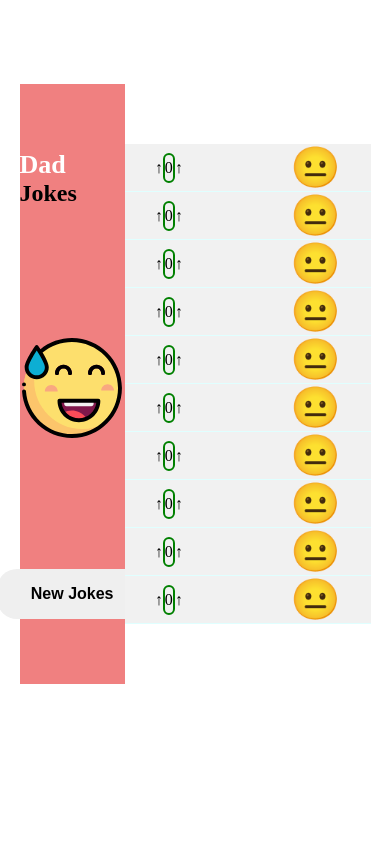
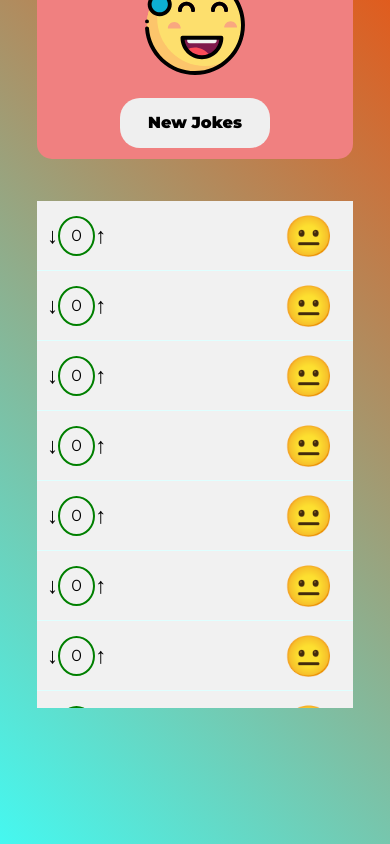
Before and after one commit to moonle-js/dadJokes, a React app: page / in a window 390 px wide. Built offline with nearby package versions, Linux system fonts and the light colour scheme; no server answers.

Commit message:
Needs to be tested

```diff
--- a/src/App/App.js
+++ b/src/App/App.js
@@ -2,15 +2,51 @@ import { useEffect, useState } from "react"
 import style from './app.module.css'
 import LeftSide from "./components/leftSide/leftSide"
 import RightSide from "./components/rightSide/rightSide"
+import axios from "axios"
+import {v4 as uuid} from 'uuid'
 
 export default function App(){
+
+    const [jokes, setJokes] = useState(JSON.parse(localStorage.getItem('jokes')) || []);
+
+    const getJokes = async () => {
+        try{
+            let res = await axios.get("https://icanhazdadjoke.com/", {
+                headers: { Accept: "application/json" }
+            });
+            return res.data.joke
+        }catch (error){
+
+        }
+    }
+
+
+    function setNewJokes(){
+        async function run(){
+            let localjokes = jokes
+            for(let i = 0; i < 10; i++){
+                const zarafat = await getJokes()
+                if(!localjokes.includes(zarafat)){
+                    jokes.push({id: uuid(), text:zarafat, votes: 0})
+                }else{
+                    i--
+                }
+            }
+
+            setJokes([...localjokes])
+            console.log(jokes)
+            window.localStorage.setItem('jokes', JSON.stringify(jokes))
+        }
+
+        run()
+    }
 
 
     return(
         <>
             <section className={style.mainSection}>
-                <LeftSide></LeftSide>
-                <RightSide></RightSide>
+                <LeftSide setNewJokes={setNewJokes}></LeftSide>
+                <RightSide jokes={jokes} setJokes={setJokes} ></RightSide>
             </section>
         </>
     )
--- a/src/App/app.module.css
+++ b/src/App/app.module.css
@@ -1,9 +1,16 @@
+@import url('https://fonts.googleapis.com/css2?family=Montserrat:ital,wght@0,100..900;1,100..900&display=swap');
+
 *{
+    font-family: "Montserrat";
     margin: 0;
     padding: 0;
     outline: 0;
     border: none;
     box-sizing: border-box;
+}
+body{
+    background: linear-gradient(45deg, #45F8F0, #E05C1E);
+    min-height: 90vh;
 }
 .mainSection{
     display: flex;
@@ -12,10 +19,12 @@
     margin: 0 auto;
     margin-top: 10vh;
     display: flex;
-    justify-content: space-between;
+    justify-content: center;
     align-items: center;
 }
     .leftSide{
+        max-width: 400px;
+        border-radius: 15px;
         background: lightcoral;
         display: flex;
         flex-direction: column;
@@ -52,12 +61,19 @@
     background: #f1f1f1;
     flex-direction: column;
     align-items: center;
+    position: relative;
+    max-width: 800px;
 }
+
+.rightSide::-webkit-scrollbar{
+    width: 0%;
+}
+
     .point{
-        width: 30px;
-        height: 30px;
+        width: 40px;
+        height: 40px;
         border: 2px solid green;
-        border-radius: 20px;
+        border-radius: 50%;
         display: flex;
         justify-content: center;
         align-items: center;
@@ -80,9 +96,50 @@
     }
         .smilik{
             font-size: 40px;
+            width: 10%;
+        }
+        .jokeText{
+            width: 70%;
         }
 
         .pointUp,
         .pointDown{
+            font-size: 22px;
+            font-family: "Roboto";
+            font-weight: 500;
             cursor: pointer;
         }
+
+    @media screen and (max-width: 500px){
+        body{
+            min-height: 99vh;
+        }
+        .mainSection{
+            margin-top: 1vh;
+            flex-direction: column;
+        }
+            .leftSide{
+                width: 90%;
+                min-height: 250px !important;
+            }
+            .rightSide{
+                width: 90%;
+                min-height: 60vh;
+                margin-top: 5vh;
+            }
+                .joke{
+                    height: auto;
+                    padding: 10px;
+                    width: 100%;
+                }
+                    .rates{
+                        width: 20%;
+                    }
+                    .jokeText{
+                        width: 50%;
+                    }
+                    .smilik{
+                        width: 20%;
+                    }
+
+                        }
--- a/src/App/components/joke/joke.js
+++ b/src/App/components/joke/joke.js
@@ -1,50 +1,71 @@
 import { useEffect, useState } from "react"
 import style from "../../app.module.css"
-import Rates from "../rates/rates"
-
-function compareRates(rate){
-    if(rate < 5 && rate > -5){
-        return '&#128528;'
-    }else if (rate <= -5){
-        return '&#128530;'
-    }else if(rate >= 5){
-        return '&#128514;'
-    }
-}
 
 
-export default function Joke(props){
-    const [rate, setRate] = useState(0)
+export default function Joke({setJokes, jokes, text}){
 
-     useEffect(() => {
+    //  useEffect(() => {
+    //     for(let i in jokes){
+    //         if(jokes[i].text == text){
+    //             setJokes(jokes)
+    //         }
+    //     }
+    //  }, [])
 
-        for(let i in props.jokes){
-            if(props.jokes[i].text == props.children){
-                setRate(props.jokes[i].votes)
-                props.setJokes(props.jokes)
+
+     function showRate(){
+        for(let i in jokes){
+            if(jokes[i].text == text){
+                return jokes[i].votes
             }
         }
-     }, [])
+     }
+
+     function compareRates(){
+        if(showRate() >= 0 && showRate() <= 5){
+            return '&#128528;'
+        }else if(showRate() > 5 && showRate() <= 10){
+            return '&#128516;'
+        }else if(showRate() > 10 && showRate() <= 12){
+            return '&#128513;'
+        }else if(showRate() > 12 && showRate() <= 15){
+            return '&#128518;'
+        }else if(showRate() > 15){
+            return '&#128514;'
+        }else{
+            return '&#128545;'
+        }
+     }
 
 
     function upRate(){
-        for(let i in props.jokes){
-            if(props.jokes[i].text == props.children){
-                props.jokes[i].votes++;
-                setRate(props.jokes[i].votes)
-                props.setJokes(props.jokes)
+        setJokes(jokes => {
+            for(let i in jokes){
+                if(jokes[i].text == text){
+                    jokes[i].votes = jokes[i].votes+1;
+
+                    localStorage.setItem('jokes', JSON.stringify(jokes))
+                }
             }
-        }
+
+            return [...jokes]
+        })
+
+
     }
 
     function downRate(){
-        for(let i in props.jokes){
-            if(props.jokes[i].text == props.children){
-                props.jokes[i].votes--;
-                setRate(props.jokes[i].votes)
-                props.setJokes(props.jokes)
+        setJokes(jokes => {
+            for(let i in jokes){
+                if(jokes[i].text == text){
+                    jokes[i].votes = jokes[i].votes-1;
+
+                    localStorage.setItem('jokes', JSON.stringify(jokes))
+                }
             }
-        }
+
+            return [...jokes]
+        })
     }
 
 
@@ -54,22 +75,22 @@ export default function Joke(props){
 
                 <div className={style.rates}>
                     <span onClick={downRate} className={style.pointUp}>
-                        &#8593;
+                        &#8595;
                     </span>
                     <div className={style.point}>
-                        {rate}
+                        {showRate()}
                     </div>
                     <span onClick={upRate} className={style.pointDown}>
                         &#8593;
                     </span>
                 </div>
 
-                <span>
-                    {props.children}
+                <span className={style.jokeText}>
+                    {text}
                 </span>
 
                 <span
-                dangerouslySetInnerHTML={{__html:compareRates(rate)}}
+                dangerouslySetInnerHTML={{__html:compareRates()}}
                 className={style.smilik}>
                 </span>
             </div>
--- a/src/App/components/leftSide/leftSide.js
+++ b/src/App/components/leftSide/leftSide.js
@@ -1,7 +1,7 @@
 import smile from "../../../images/smile.svg"
 import style from "../../app.module.css"
 
-export default function LeftSide(){
+export default function LeftSide({setNewJokes}){
     return(
         <>
             <div className={style.leftSide}>
@@ -13,7 +13,7 @@ export default function LeftSide(){
 
                 </img>
 
-                <button className={style.newJokes}>
+                <button onClick={setNewJokes} className={style.newJokes}>
                     New Jokes
                 </button>
             </div>
--- a/src/App/components/rightSide/rightSide.js
+++ b/src/App/components/rightSide/rightSide.js
@@ -5,9 +5,8 @@ import axios from "axios";
 import {v4 as uuid} from 'uuid'
 
 
-export default function RightSide(){
+export default function RightSide({jokes, setJokes}){
 
-    const [jokes, setJokes] = useState(JSON.parse(localStorage.getItem('jokes')) || []);
 
     const getJokes = async () => {
         try{
@@ -24,10 +23,14 @@ export default function RightSide(){
 
         async function run(){
             let jokes = []
-            console.log('salam')
             for(let i = 0; i < 10; i++){
                 const zarafat = await getJokes()
-                jokes.push({id: uuid(), text:zarafat, votes: 0})
+                if(!jokes.includes(zarafat)){
+                    jokes.push({id: uuid(), text:zarafat, votes: 0})
+                }else{
+                    console.log('var idi')
+                    i--
+                }
             }
             setJokes(jokes)
             window.localStorage.setItem('jokes', JSON.stringify(jokes))
@@ -35,18 +38,20 @@ export default function RightSide(){
 
         if(!localStorage.getItem('jokes') || localStorage.getItem('jokes') == null){
             run()
-            console.log(jokes)
         }else{
             return
         }
     }
-    ,[jokes])
+    ,[])
 
 
     return(
         <>
             <div className={style.rightSide}>
-                {jokes.sort((a,b) => a.votes - b.votes).map((item, index) => <Joke setJokes={setJokes}  jokes={jokes} key={index} >{item.text}</Joke> )}
+                {jokes.sort((a,b) => b.votes - a.votes)
+                    .map((item, index) =>
+                    <Joke setJokes={setJokes}  jokes={jokes} text={item.text} key={index}>{item.text}</Joke> )
+                }
             </div>
         </>
     )
```
Also changed, not shown: src/App/components/rates/rates.js (deleted, +0 -12 lines).
